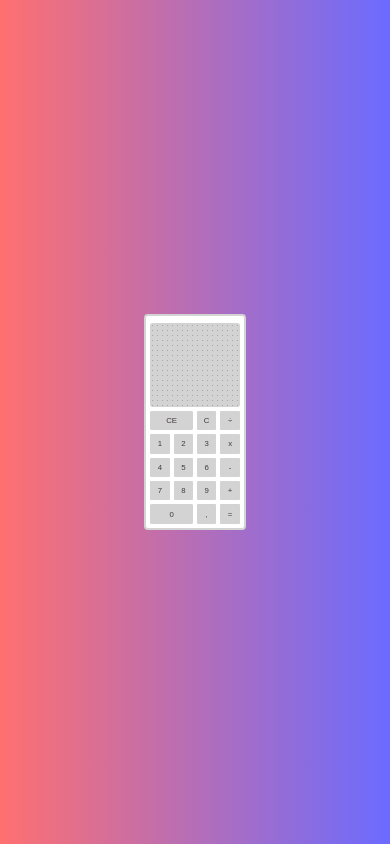
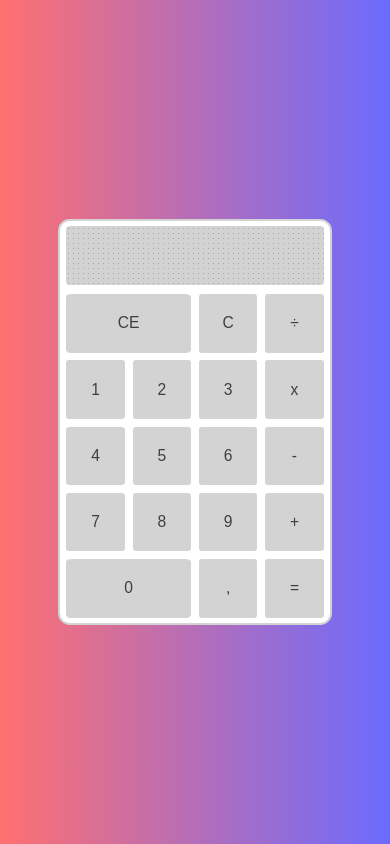
Before and after one commit to AprendizesDigitais/Calculadora, a plain HTML site: page index.html in a window 390 px wide. Drawn offline with Linux system fonts and the light colour scheme.

Commit message:
add mobile

```diff
--- a/index.html
+++ b/index.html
@@ -6,6 +6,7 @@
     <meta http-equiv="X-UA-Compatible" content="ie=edge">
     <title>Calculator</title>
     <link rel="stylesheet" href="./style.css">
+    <link rel="stylesheet" href="./mobile.css" media="only screen and (max-width:600px)">
     <script defer src="./script.js" ></script>
 </head>
 <body>
--- /dev/null
+++ b/mobile.css
@@ -0,0 +1,41 @@
+.bg{
+    width: 100vw;
+    height: 100vh;
+    background: linear-gradient(to right,
+     rgb(255, 112, 112), rgb(107, 107, 255));
+    display: flex;
+    justify-content: center;
+    align-items: center;
+}
+
+.calculadora{
+    padding: 0.5vw;
+    border-radius: 3vw;
+    border: 2px solid lightgray;
+}
+
+.textview{
+    width: 66vw;
+    height: 15vw;
+    font-size: 2vw;
+    letter-spacing: 0.2vw;
+    text-indent: 1vw;
+    margin-top: 1vw;
+    border-radius: 1vw;
+}
+
+.botoes{
+    width: 68vw;
+    margin-top: 2%;
+}
+.botoes input{
+    width: 15vw;
+    height: 15vw;
+    margin: 1vw 1vw;
+    font-size: 4vw;
+    border-radius: 5%;
+}
+
+#dobro{
+    width: 32vw;
+}
```
